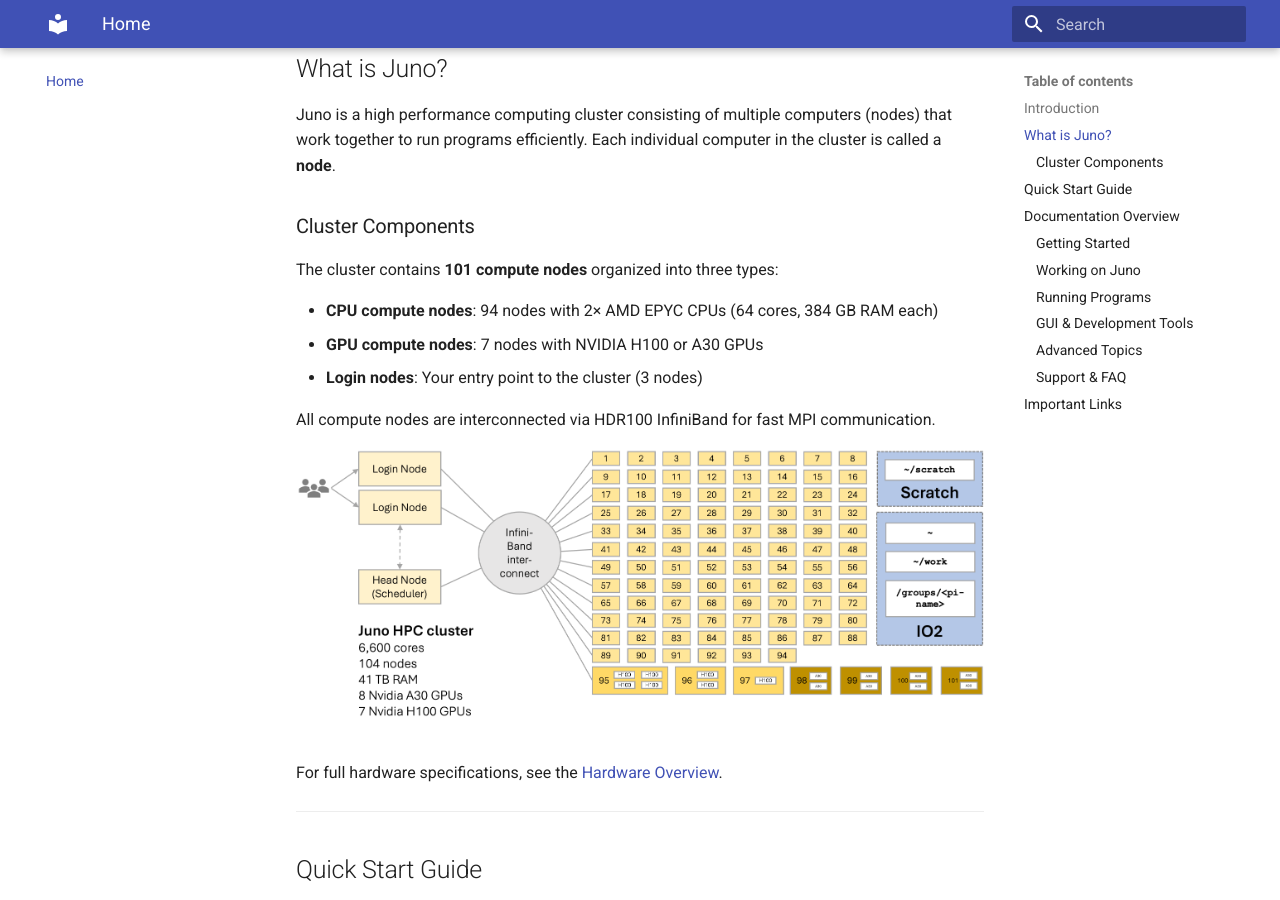
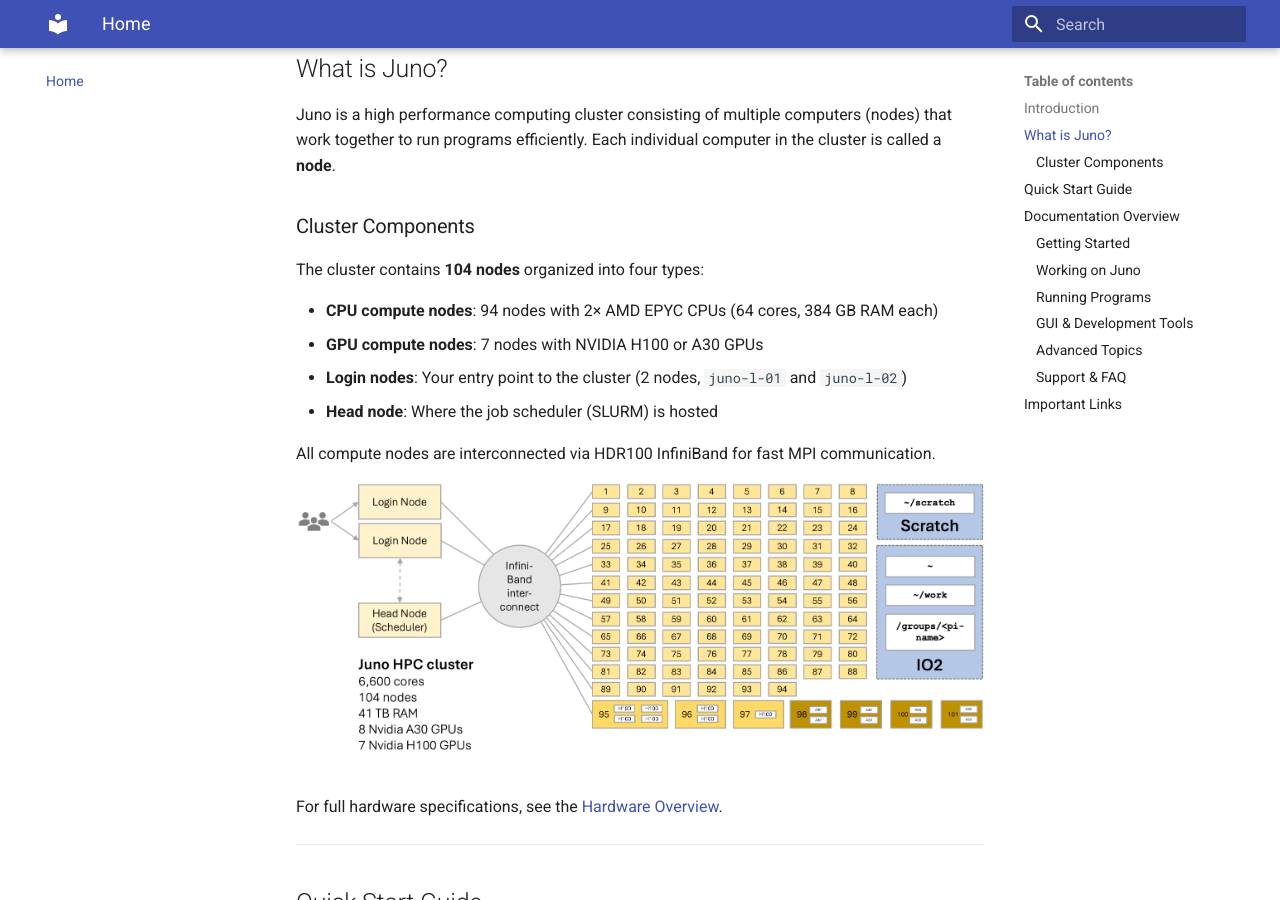
Before and after one commit to utdal/Juno-user-guide, an MkDocs documentation site: the page built from docs/index.md, in a window 1280 px wide and 900 px high, scrolled down 319 px. Built offline with MkDocs 1.6.1 and Material for MkDocs 9.7.7, drawn with Linux system fonts in a browser that asks for light colours.

Commit message:
Minor fix

```diff
--- a/docs/index.md
+++ b/docs/index.md
@@ -10,11 +10,12 @@
 
 ### Cluster Components
 
-The cluster contains **101 compute nodes** organized into three types:
+The cluster contains **104 nodes** organized into four types:
 
 - **CPU compute nodes**: 94 nodes with 2× AMD EPYC CPUs (64 cores, 384 GB RAM each)
 - **GPU compute nodes**: 7 nodes with NVIDIA H100 or A30 GPUs
-- **Login nodes**: Your entry point to the cluster (3 nodes)
+- **Login nodes**: Your entry point to the cluster (2 nodes, `juno-l-01` and `juno-l-02`)
+- **Head node**: Where the job scheduler (SLURM) is hosted
 
 All compute nodes are interconnected via HDR100 InfiniBand for fast MPI communication.
 
```
Also changed, not shown: docs/advanced/containers.md (+2 -2 lines), docs/advanced/miniconda.md (+1 -1 lines).
